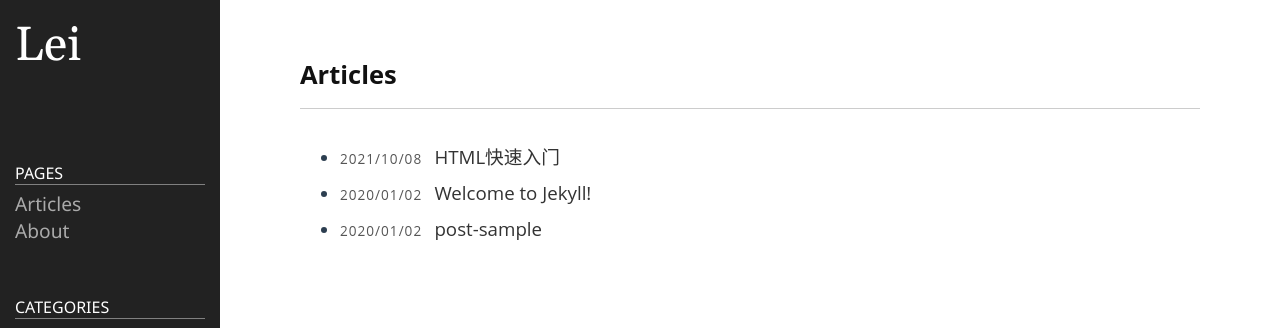
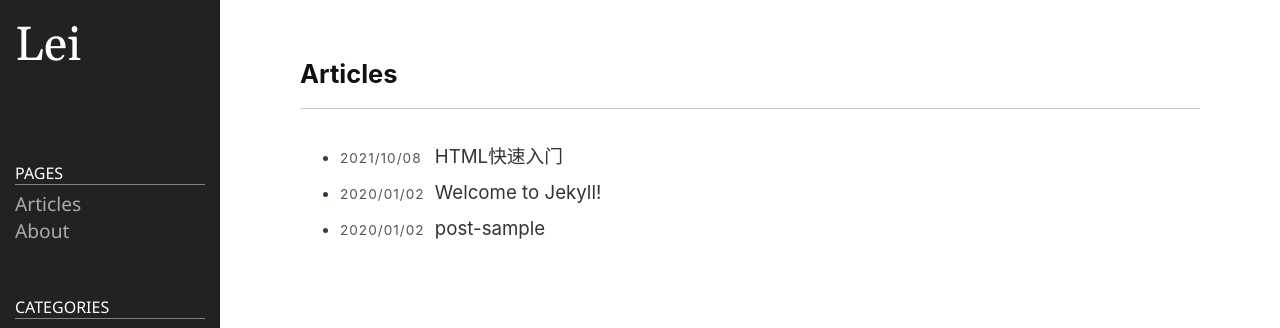
Before and after one commit to Honlay/Honlay.github.io, a Jekyll site: the page built from index.md, in a window 1280 px wide. Shown: the top 328 px of the page. Built offline with Jekyll 4.4.1, drawn with Linux system fonts in a browser that asks for light colours.

Commit message:
Update style.css

```diff
--- a/public/css/style.css
+++ b/public/css/style.css
@@ -49,7 +49,7 @@ body {
 	height: 100%;
 	margin: 0;
 	padding: 0;
-	font-family: Open Sans, 'Nanum Myeongjo', serif;
+	font-family: "SF Pro Text", 'Nanum Myeongjo', serif;
 	color: #2c3e50;
 }
 
```
